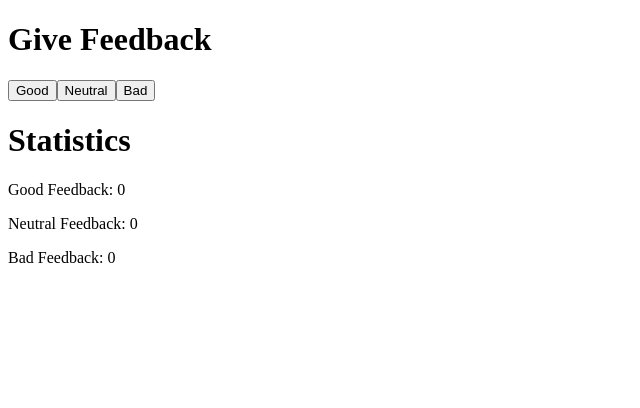
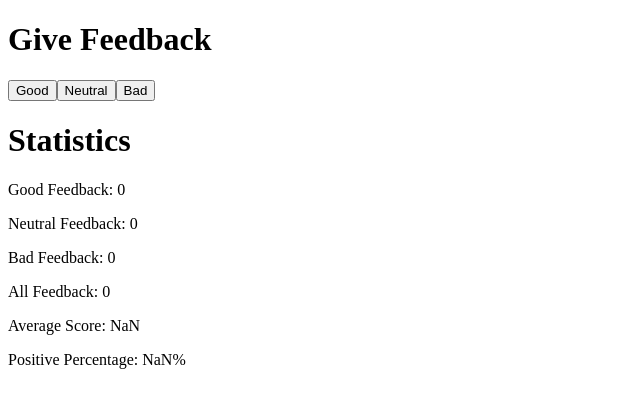
Before and after one commit to Darksang/FullStackOpenExercises, a React (Create React App) app in the folder part1/unicafe/: page / in a window 1280 px wide. Shown: the top 408 px of the page, without its empty margins (0-640 px from the left). Built offline with nearby package versions, Linux system fonts and the light colour scheme.

Commit message:
Exercise 1.7

```diff
--- a/part1/unicafe/src/App.js
+++ b/part1/unicafe/src/App.js
@@ -7,7 +7,7 @@ const Header = ({header}) => {
 }
 
 const Stat = ({stat, count}) => {
-  console.log(stat, count)
+  //console.log(stat, count)
   return (
     <p>{stat}: {count}</p>
   )
@@ -22,6 +22,12 @@ const App = () => {
   const [neutral, setNeutral] = useState(0)
   const [bad, setBad] = useState(0)
 
+  const total = good + neutral + bad
+  const positivePercentage = (good / total) * 100
+
+  // (good: 1, neutral: 0, bad: -1)
+  const averageScore = ((good * 1) + (neutral * 0) + (bad * -1)) / total
+
   return (
     <div>
       <Header header={'Give Feedback'}/>
@@ -35,6 +41,9 @@ const App = () => {
       <Stat stat={'Good Feedback'} count={good}/>
       <Stat stat={'Neutral Feedback'} count={neutral}/>
       <Stat stat={'Bad Feedback'} count={bad}/>
+      <Stat stat={'All Feedback'} count={total}/>
+      <Stat stat={'Average Score'} count={averageScore}/>
+      <Stat stat={'Positive Percentage'} count={`${positivePercentage}%`}/>
     </div>
   )
 }
```
